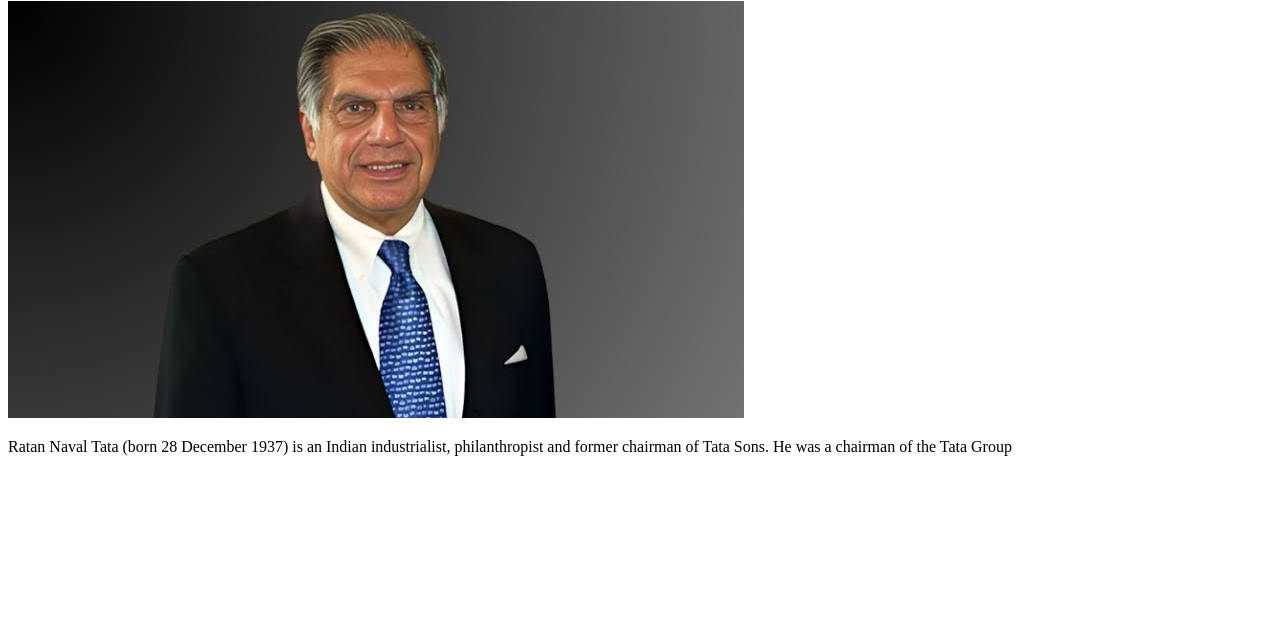
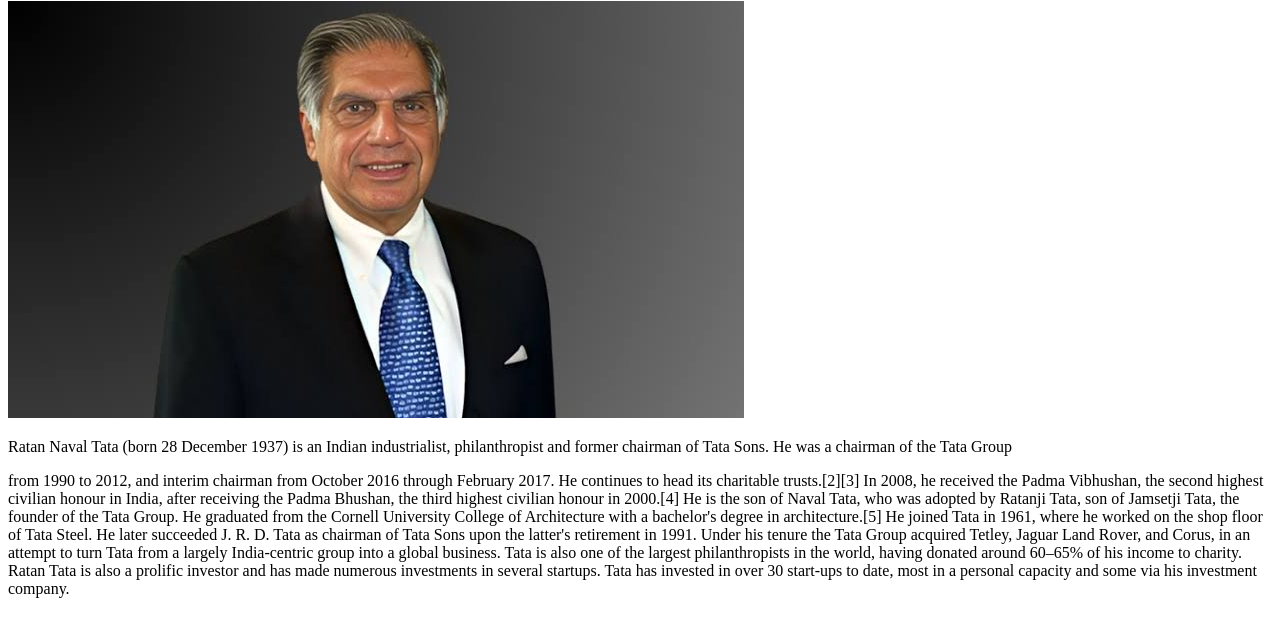
Before and after one commit to santhiya1617/project, a plain HTML site: page index.html in a window 1280 px wide. Shown: the part 79-716 px from the top of the page. Drawn offline with Linux system fonts and the light colour scheme.

Commit message:
added paragraph

```diff
--- a/index.html
+++ b/index.html
@@ -9,5 +9,10 @@
     <h1>Ratan tata</h1>
     <img src="image.jpg" alt="">
     <p>Ratan Naval Tata (born 28 December 1937) is an Indian industrialist, philanthropist and former chairman of Tata Sons. He was a chairman of the Tata Group</p>
+    <p>from 1990 to 2012, and interim chairman from October 2016 through February 2017. He continues to head its charitable trusts.[2][3] In 2008, he received the Padma Vibhushan, the second highest civilian honour in India, after receiving the Padma Bhushan, the third highest civilian honour in 2000.[4]
+
+        He is the son of Naval Tata, who was adopted by Ratanji Tata, son of Jamsetji Tata, the founder of the Tata Group. He graduated from the Cornell University College of Architecture with a bachelor's degree in architecture.[5] He joined Tata in 1961, where he worked on the shop floor of Tata Steel. He later succeeded J. R. D. Tata as chairman of Tata Sons upon the latter's retirement in 1991. Under his tenure the Tata Group acquired Tetley, Jaguar Land Rover, and Corus, in an attempt to turn Tata from a largely India-centric group into a global business. Tata is also one of the largest philanthropists in the world, having donated around 60–65% of his income to charity.
+
+        Ratan Tata is also a prolific investor and has made numerous investments in several startups. Tata has invested in over 30 start-ups to date, most in a personal capacity and some via his investment company.</p>
 </body>
 </html>
```
